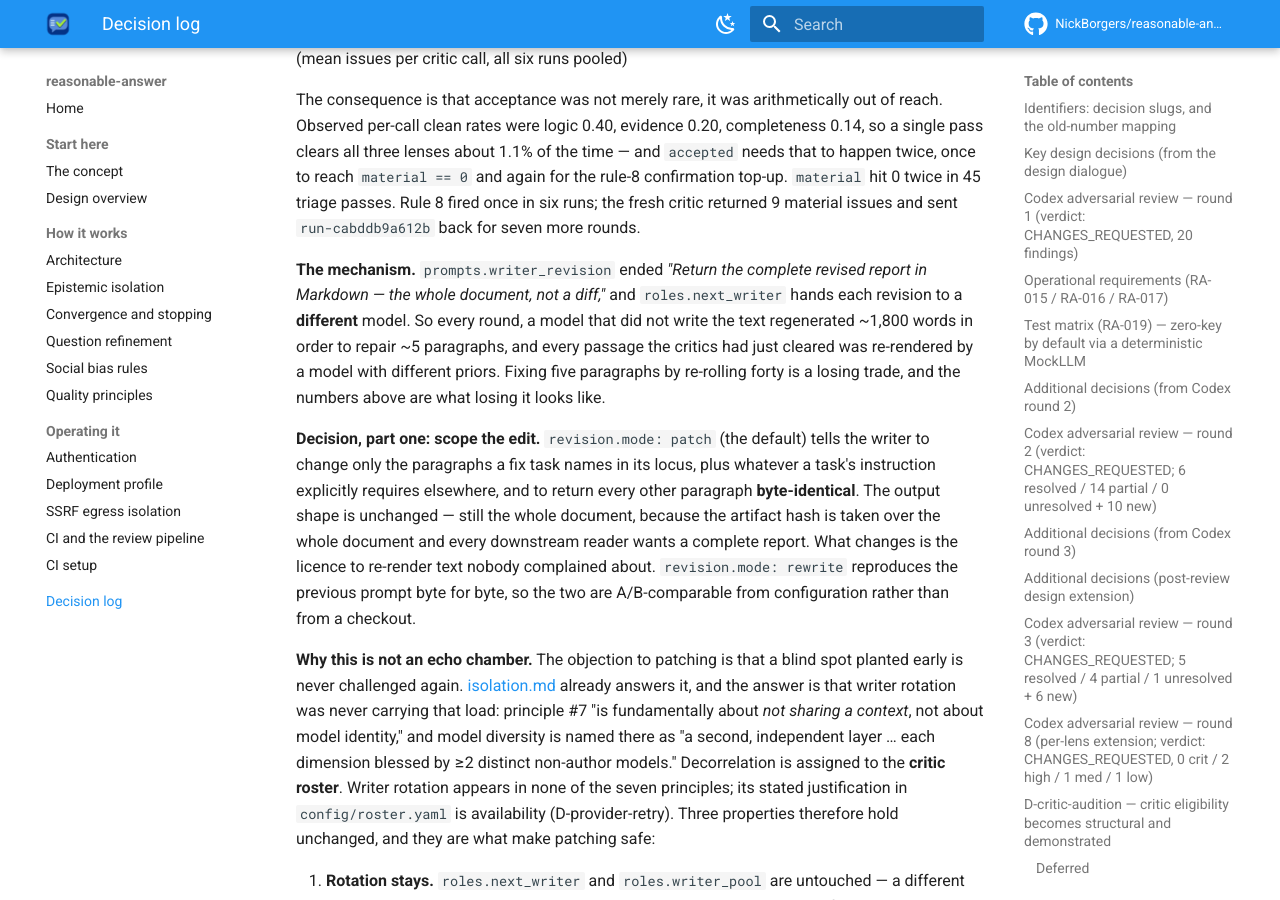
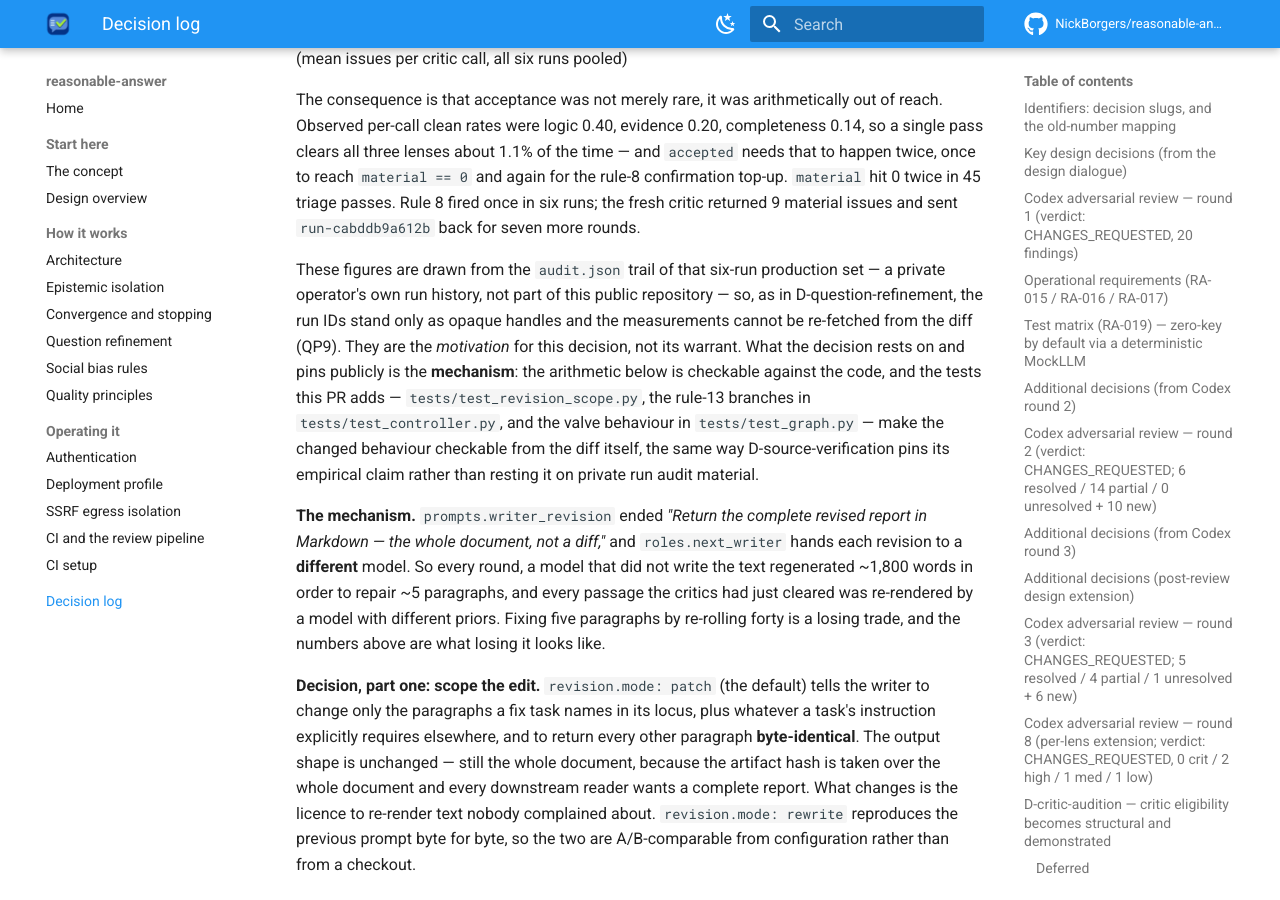
Before and after one commit to NickBorgers/reasonable-answer, an MkDocs documentation site: the page built from docs/decisions.md, in a window 1280 px wide and 900 px high, scrolled down 73800 px. Built offline with MkDocs 1.6.1 and Material for MkDocs 9.7.7, drawn with Linux system fonts in a browser that asks for light colours; comment, search, counter and statistics services are not loaded.

Commit message:
fix: address reviewer findings (cycle 1, cold)
Addressed all 4 blockers, none skipped. Docs: added rewrites_used/rewrite_cap to convergence.md's ControllerInput contract; qualified D-scoped-revision's private-run figures as unfetchable motivation per QP9 (D-question-refinement idiom); moved QP5/QP7 surfaces in quality-principles.md per QP12. Test: added a mutation-verified rewrite_cap=2 graph test covering the load-bearing stagnation_count reset. Full offline suite, ruff, mkdocs --strict, decision-numbers all green.

Addressed:
  - docs/docs-controller-input-rewrite-budget-1
  - test/test-matrix-1
  - quality/qual-claim-unsupported-1
  - quality/qual-principles-drift-1

```diff
--- a/docs/decisions.md
+++ b/docs/decisions.md
@@ -2403,6 +2403,16 @@
 passes. Rule 8 fired once in six runs; the fresh critic returned 9 material issues and sent
 `run-cabddb9a612b` back for seven more rounds.
 
+These figures are drawn from the `audit.json` trail of that six-run production set — a private
+operator's own run history, not part of this public repository — so, as in D-question-refinement, the
+run IDs stand only as opaque handles and the measurements cannot be re-fetched from the diff (QP9).
+They are the *motivation* for this decision, not its warrant. What the decision rests on and pins
+publicly is the **mechanism**: the arithmetic below is checkable against the code, and the tests this
+PR adds — `tests/test_revision_scope.py`, the rule-13 branches in `tests/test_controller.py`, and the
+valve behaviour in `tests/test_graph.py` — make the changed behaviour checkable from the diff itself,
+the same way D-source-verification pins its empirical claim rather than resting it on private run
+audit material.
+
 **The mechanism.** `prompts.writer_revision` ended *"Return the complete revised report in Markdown —
 the whole document, not a diff,"* and `roles.next_writer` hands each revision to a **different** model.
 So every round, a model that did not write the text regenerated ~1,800 words in order to repair ~5
```
Also changed, not shown: docs/convergence.md (+5 -1 lines), docs/quality-principles.md (+2 -2 lines), 1 other file.
